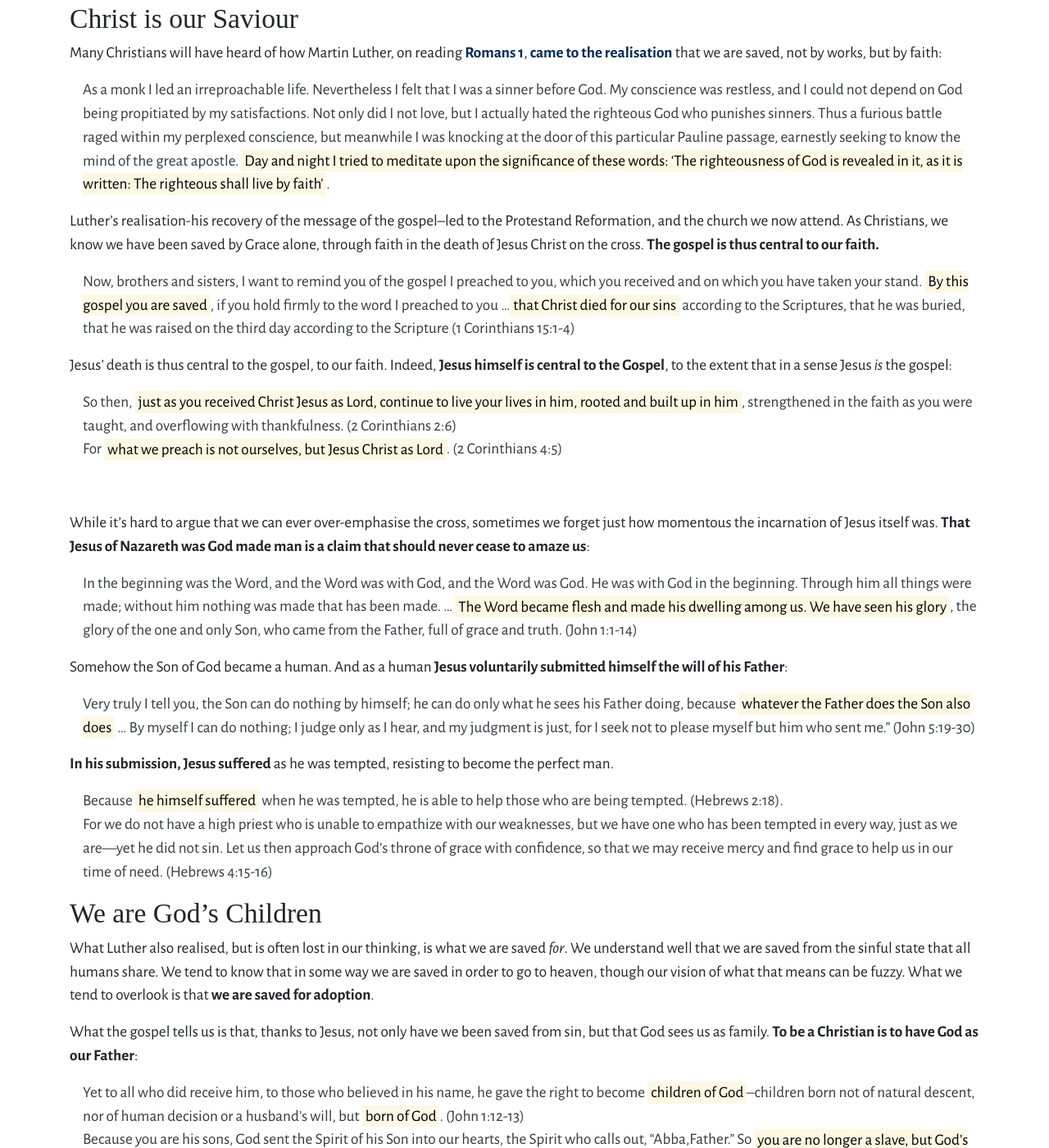
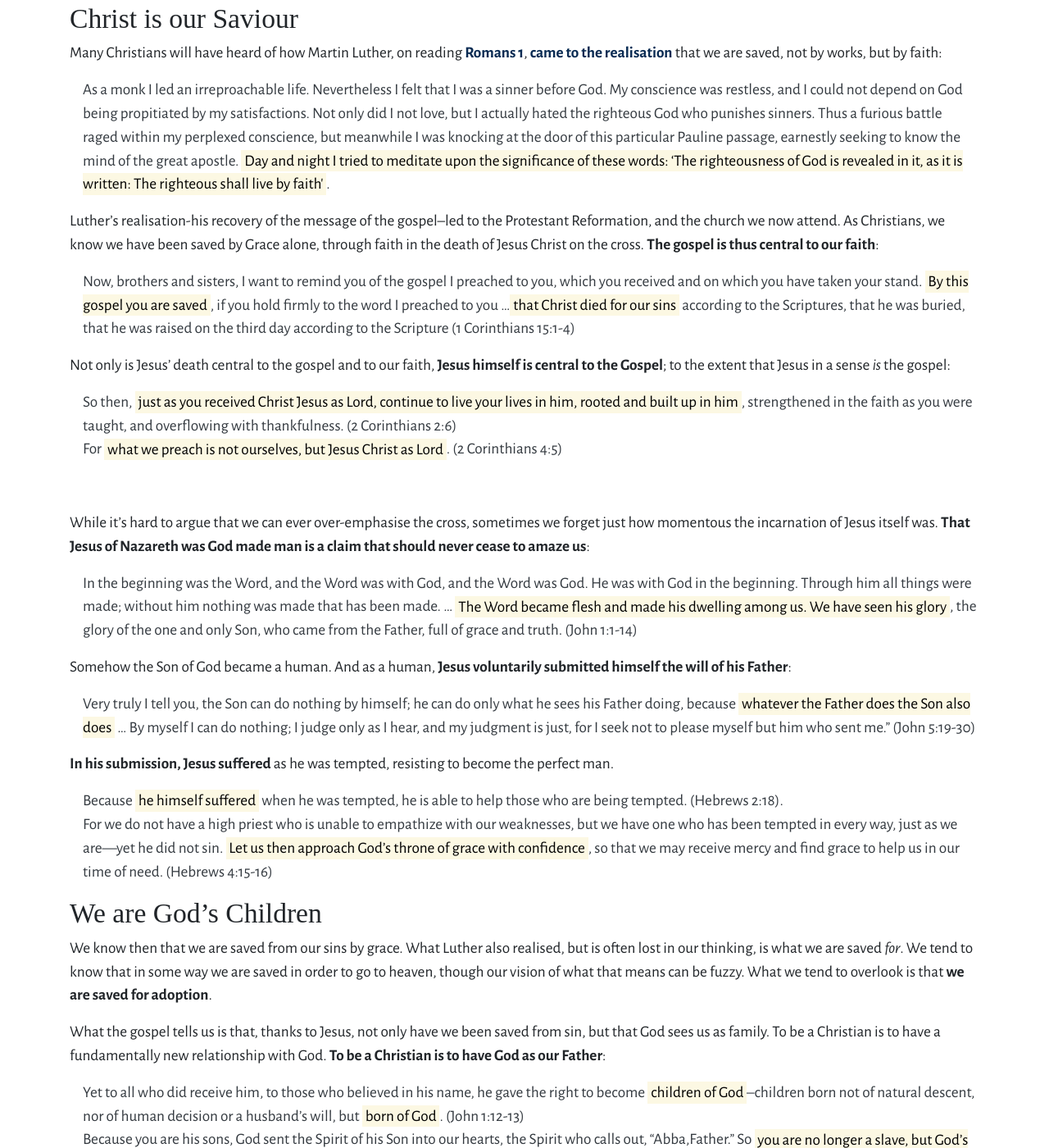
Before and after one commit to trinitysc/jekyll-blog, a Jekyll site: the page built from _articles/devotion.md, in a window 1280 px wide and 1400 px high, scrolled down 666 px. Shown: the whole window at 82% size. Built offline with Jekyll 4.4.1, drawn with Linux system fonts in a browser that asks for light colours; some of the changed text lies outside the part shown.

Commit message:
Revisions to Devotion page

```diff
--- a/_articles/devotion.md
+++ b/_articles/devotion.md
@@ -8,13 +8,13 @@
 What does it mean to have a relationship with God? How do we grow as Christians? Why are Quiet Times so hard to persist with? Why does reading the Bible so often feel dry? What is, or should be, the point of studying the Bible? In a sense, the answer to all these questions lies in the concept of Devotion.
 <!--excerpt end-->
 
-"Devotion" has many interpretations, but in a general sense we think of it as the showing of love and loyalty to someone. Devotion to God therefore displays our  love and loyalty to him. To think correctly about what that looks like, we need to start with understanding what exactly is our relationship to him. At heart, this means beginning all it does for all matters Christian) with the Gospel.
+"Devotion" has many interpretations, but in a general sense we think of it as the showing of love and loyalty to someone. Devotion to God therefore displays our love and loyalty to him. To think correctly about what that looks like, we need to start with understanding what exactly is our relationship to him. Which means beginning, as it does for all matters Christian, with the Gospel.
 
 -----
 
 ## The Heart of the Gospel
 
-We can summarise the message of the New Testament as [_adoption through propitiation_](https://www.thegospelcoalition.org/blogs/justin-taylor/how-would-you-summarize-the-new-testament-in-three-words/). Simply put, **<mark>because the Son of God willingly became man and gave his life for us on the Cross, those who believe in him are no longer enemies of God, but are God's children.</mark>**
+We can summarise the message of the New Testament as [_adoption through propitiation_](https://www.thegospelcoalition.org/blogs/justin-taylor/how-would-you-summarize-the-new-testament-in-three-words/). Simply put, **<mark>because the Son of God willingly became man and gave his life for us on the Cross, those who believe in him are no longer enemies of God, but are God's children</mark>**:
 > This is love: not that we loved God, but that he loved us and sent his Son as an <mark>atoning sacrifice</mark> for our sins ... See what great love the Father has lavished on us, that we should be called <mark>children of God</mark>! And that is what we are! (1 John 4:10, 1 John 3:1)
 
 ### Christ is our Saviour
@@ -22,10 +22,10 @@
 Many Christians will have heard of how Martin Luther, on reading [Romans 1](https://www.biblegateway.com/passage/?search=romans%201%3A16-17&version=NIV), [came to the realisation](https://lutheranreformation.org/theology/luthers-breakthrough-romans/) that we are saved, not by works, but by faith:
 > As a monk I led an irreproachable life. Nevertheless I felt that I was a sinner before God. My conscience was restless, and I could not depend on God being propitiated by my satisfactions. Not only did I not love, but I actually hated the righteous God who punishes sinners. Thus a furious battle raged within my perplexed conscience, but meanwhile I was knocking at the door of this particular Pauline passage, earnestly seeking to know the mind of the great apostle. <mark>Day and night I tried to meditate upon the significance of these words: ‘The righteousness of God is revealed in it, as it is written: The righteous shall live by faith'</mark>.
 
-Luther's realisation-his recovery of the message of the gospel--led to the Protestand Reformation, and the church we now attend. As Christians, we know we have been saved by Grace alone, through faith in the death of Jesus Christ on the cross. **The gospel is thus central to our faith.**
+Luther's realisation-his recovery of the message of the gospel--led to the Protestant Reformation, and the church we now attend. As Christians, we know we have been saved by Grace alone, through faith in the death of Jesus Christ on the cross. **The gospel is thus central to our faith**:
 >  Now, brothers and sisters, I want to remind you of the gospel I preached to you, which you received and on which you have taken your stand. <mark>By this gospel you are saved</mark>, if you hold firmly to the word I preached to you ...<mark>that Christ died for our sins</mark> according to the Scriptures, that he was buried, that he was raised on the third day according to the Scripture (1 Corinthians 15:1-4)
 
-Jesus' death is thus central to the gospel, to our faith. Indeed, **Jesus himself is central to the Gospel**, to the extent that in a sense Jesus _is_ the gospel:
+Not only is Jesus' death central to the gospel and to our faith, **Jesus himself is central to the Gospel**; to the extent that Jesus in a sense _is_ the gospel:
 >  So then, <mark>just as you received Christ Jesus as Lord, continue to live your lives in him, rooted and built up in him</mark>, strengthened in the faith as you were taught, and overflowing with thankfulness. (2 Corinthians 2:6)
 >  For <mark>what we preach is not ourselves, but Jesus Christ as Lord</mark>. (2 Corinthians 4:5)
 
@@ -34,29 +34,29 @@
 While it's hard to argue that we can ever over-emphasise the cross, sometimes we forget just how momentous the incarnation of Jesus itself was. **That Jesus of Nazareth was God made man is a claim that should never cease to amaze us**:
 > In the beginning was the Word, and the Word was with God, and the Word was God. He was with God in the beginning. Through him all things were made; without him nothing was made that has been made. ... <mark>The Word became flesh and made his dwelling among us. We have seen his glory</mark>, the glory of the one and only Son, who came from the Father, full of grace and truth. (John 1:1-14)
 
-Somehow the Son of God became a human. And as a human **Jesus voluntarily submitted himself the will of his Father**:
+Somehow the Son of God became a human. And as a human, **Jesus voluntarily submitted himself the will of his Father**:
 > Very truly I tell you, the Son can do nothing by himself; he can do only what he sees his Father doing, because <mark>whatever the Father does the Son also does</mark> ... By myself I can do nothing; I judge only as I hear, and my judgment is just, for I seek not to please myself but him who sent me." (John 5:19-30)
 
 **In his submission, Jesus suffered** as he was tempted, resisting to become the perfect man.
 > Because <mark>he himself suffered</mark> when he was tempted, he is able to help those who are being tempted. (Hebrews 2:18).
-> For we do not have a high priest who is unable to empathize with our weaknesses, but we have one who has been tempted in every way, just as we are—yet he did not sin. Let us then approach God’s throne of grace with confidence, so that we may receive mercy and find grace to help us in our time of need. (Hebrews 4:15-16)
+> For we do not have a high priest who is unable to empathize with our weaknesses, but we have one who has been tempted in every way, just as we are—yet he did not sin. <mark>Let us then approach God’s throne of grace with confidence</mark>, so that we may receive mercy and find grace to help us in our time of need. (Hebrews 4:15-16)
 
 
 ### We are God's Children
 
-What Luther also realised, but is often lost in our thinking, is what we are saved _for_. We understand well that we are saved from the sinful state that all humans share. We tend to know that in some way we are saved in order to go to heaven, though our vision of what that means can be fuzzy.  What we tend to overlook is that **we are saved for adoption**.
+We know then that we are saved from our sins by grace. What Luther also realised, but is often lost in our thinking, is what we are saved _for_. We tend to know that in some way we are saved in order to go to heaven, though our vision of what that means can be fuzzy.  What we tend to overlook is that **we are saved for adoption**.
 
-What the gospel tells us is that, thanks to Jesus, not only have we been saved from sin, but that God sees us as family. **To be a Christian is to have God as our Father**:
+What the gospel tells us is that, thanks to Jesus, not only have we been saved from sin, but that God sees us as family. To be a Christian is to have a fundamentally new relationship with God. **To be a Christian is to have God as our Father**:
 > Yet to all who did receive him, to those who believed in his name, he gave the right to become <mark>children of God</mark>--children born not of natural descent, nor of human decision or a husband’s will, but <mark>born of God</mark>. (John 1:12-13)
 > Because you are his sons, God sent the Spirit of his Son into our hearts, the Spirit who calls out, "Abba,Father." So <mark>you are no longer a slave, but God’s child</mark>; and since you are his child, God has made you also an heir.  (Galatians 4:6-7)
 
-And **now Jesus sits at the right hand of God, interceding on our behalf**:
+Not only that, but we have Jesus--the Son of God who died for us--as our brother:
+> "Whoever does God’s will is my brother and sister and mother." (Mark 3:35)
+> "Go ... to <mark>my brothers</mark> and tell them, ‘I am ascending to <mark>my Father and your Father</mark>, to my God and your God.’” (John 20:17)
+
+And this **Jesus now sits at the right hand of the Father, speaking on our behalf**:
 > Since, then, you have been raised with Christ, set your hearts on things above, where Christ is, seated at the right hand of God. ... you died, and your life is now hidden with Christ in God. (Col 3:1-3)
 >  Now there have been many ... priests, since death prevented them from continuing in office; but <mark>because Jesus lives forever, he has a permanent priesthood</mark>. Therefore <mark>he is able to save completely those who come to God through him, because he always lives to intercede for them</mark>. (Hebrews 7:23-25)
-
-Not only that, but we have Jesus--the Son of God who died for us, and who intercedes for us--as our brother:
-> "Whoever does God’s will is my brother and sister and mother." (Mark 3:35)
-> "Go ... to <mark>my brothers</mark> and tell them, ‘I am ascending to <mark>my Father and your Father</mark>, to my God and your God.’” (John 20:17)
 
 Moreover, Jesus, praying to the Father, gave the remarkable promise as Christians, **we are loved by the Father in the same way Jesus is loved by the Father**:
 >  “I have given them your word ... Sanctify them by the truth; your word is truth. ... I pray also for those who will believe in me through their message, that all of them may be one, Father, just as you are in me and I am in you. ... <mark>Then the world will know that you sent me **and have loved them even as you have loved me**.</mark>" (John 17:13-23)
@@ -73,7 +73,7 @@
 
 ### We have an Eternal Hope
 
-**As God's children, we are also heirs, of an eternal hope - of being with Jesus and sharing in his glory**:
+And ultimately, **as God's children we are also heirs of an eternal hope: that of being with Jesus and sharing in his glory**:
 
 > Now if we are children, then <mark>we are heirs—-heirs of God and co-heirs with Christ</mark>, if indeed we share in his sufferings in order that we may also share in his glory. (Romans 8:17)
 > For the wages of sin is death, but <mark>the gift of God is eternal life in Christ Jesus</mark> our Lord. (Romans 6:23)
@@ -93,10 +93,10 @@
 
 Instead, **the Holy Spirit's role is to direct us to Jesus, and to his words**. When Jesus departed, he promised his Spirit to his disicples, from whom we have the New Testament:
 > "But the Helper, the Holy Spirit, whom the Father will send in my name, he will teach you all things and bring to your remembrance all that I have said to you." (John 15:26, ESV)
-> “I have much more to say to you, more than you can now bear. but when he, the Spirit of truth, comes, he will guide you into all the truth. <mark>He will not speak on his own; he will speak only what he hears<mark> ... He will glorify me because <mark>it is from me that he will receive what he will make known to you</mark>. All that belongs to the Father is mine. That is why I said the Spirit will receive from me what he will make known to you.” (John 16:12-16)
+> “I have much more to say to you, more than you can now bear. but when he, the Spirit of truth, comes, he will guide you into all the truth. <mark>He will not speak on his own; he will speak only what he hears</mark> ... He will glorify me because <mark>it is from me that he will receive what he will make known to you</mark>. All that belongs to the Father is mine. That is why I said the Spirit will receive from me what he will make known to you.” (John 16:12-16)
 > What we have received is not the spirit of the world, but the Spirit who is from God, so that we may understand what God has freely given us. <mark>This is what we speak, not in words taught us by human wisdom but in words taught by the Spirit</mark>, explaining spiritual realities with Spirit-taught words. The person without the Spirit does not accept the things that come from the Spirit of God ... But we have the mind of Christ. (2 Cor 2:12-16)
 
-So **we listen to God by listening to his words**. The Bible is consistently clear on how we should seek God. **Throughout the Bible, God's people are continually called back to his Word**.
+So **we listen to God by listening to his words, by reading Scripture**. The Bible is consistently clear on how we should seek God. **Throughout the Bible, God's people are continually called back to his Word**.
 
 Abraham is commended for his faith, display when he listened to God and believed his promises:
 > Then the word of the Lord came to him: ... “Look up at the sky and count the stars—if indeed you can count them.” Then he said to him, “So shall your offspring be.” <mark>Abram believed the Lord</mark>, and he credited it to him as righteousness. (Gen 15:5-6)
@@ -106,6 +106,13 @@
 
 King David said:
 > <mark>Blessed is the one ... whose delight is in the law of the Lord, and who meditates on his law day and night</mark>. (Psalm 1:1-2)
+
+And we read the Bible in order to know God:
+> This is what the Lord says: “Let not the wise boast of their wisdom, or the strong boast of their strength .. but <mark>let the one who boasts boast about this: that they have the understanding to know me</mark>." (Jeremiah 9:23-24)
+> For <mark>I desire steadfast love</mark> and not sacrifice, <mark>the knowledge of God</mark> rather than burnt offerings. (Hosea 6:6, ESV)
+
+
+<br/>
 
 In the New Testament, we find that **the focus of the Scripture is Jesus**:
 > And beginning with Moses and all the Prophets, he explained to them what <mark>was said in all the Scriptures concerning himself</mark>. (Luke 24:27)
@@ -123,17 +130,14 @@
 
 ### Knowing God
 
-So **we read the Bible in order to know and love God**, and particulary Jesus; in whom there are "boundless riches" to explore:
-
-> This is what the Lord says: “Let not the wise boast of their wisdom, or the strong boast of their strength .. but <mark>let the one who boasts boast about this: that they have the understanding to know me</mark>." (Jeremiah 9:23-24)
-> For <mark>I desire steadfast love</mark> and not sacrifice, <mark>the knowledge of God</mark> rather than burnt offerings. (Hosea 6:6, ESV)
+When we come to the Bible in order to know and love Jesus, we will find there are "boundless riches" to explore:
 > This grace was given me: <mark>to preach</mark> to the Gentiles <mark>the boundless riches of Christ</mark>. (Eph 3:8)
 
 Thus, Charles Spurgeon could say:
 > There is something exceedingly improving to the mind in a contemplation of <mark>the Divinity</mark>. It <mark>is a subject so vast, that all our thoughts are lost in its immensity</mark>; so deep, that our pride is drowned in its infinity …
 > Would you lose your sorrow? Would you drown your cares? Then go, plunge yourself in the Godhead’s deepest sea; be lost in his immensity; and you shall come forth as from a couch of rest, refreshed and invigorated. I know nothing which can so comfort the soul; so calm the swelling billows of sorrow and grief; so speak peace to the winds of trial, as a devout musing upon the subject of the Godhead. (Sermon at New Park St Chapel, Southward, 7 Jan 1855)
 
-To approach this, we must learn to read the Bible in a way that lets it change us; we must learn to slow down and "meditate" on the Bible. **We want our study of the Bible to lead**:
+To grow in knowledge and love of God, we clearly must read the Bible in a way that lets it change us; we need to slow down and "meditate" on the Bible. **We want our study of the Bible to lead**:
  - **To prayer, and faith**. "<mark>I meditate</mark> on all your works and consider what your hands have done. ... <mark>Answer me quickly, Lord</mark> ... Show me the way I should go, for to you <mark>I entrust</mark> my life." (Psalms 143:5-8)
  - **To the heart**. "But what does it say? '<mark>The word is near you; it is in your mouth and in your heart</mark>,' that is, the message concerning faith that we proclaim: If you declare with your mouth, 'Jesus is Lord,' and believe in your heart that God raised him from the dead, you will be saved. For it is with your heart that you believe and are justified, and it is with your mouth that you profess your faith and are saved" (Romans 10:8-9)
  - **To obedience**. "Keep this Book of the Law always on your lips; <mark>meditate on it day and night, so that you may be careful to do everything written in it</mark>." (Joshua 1:8) "Do not merely listen to the word, and so deceive yourselves. Do what it says." (James 1:22)
@@ -159,7 +163,7 @@
 > Lord, may these truths grip and thrill us so that we might be full of thanks and joy, being eager to live for you all our days. In Jesus' name, Amen
 {: .alert-info .rounded .p-3 .m-3}
 
-We then take our our time in the passage. Our aim is to be able to pray meaningfully from the passage. At its simplest, prayer involves expressing adoration and [gratitude](https://www.desiringgod.org/articles/start-asking-god-for-more), asking for forgiveness, and asking for God's blessing. Our reading therefore involves looking for things that make us love Jesus more; that convict us of our sin; or make us seek something new in God. So:
+Having prayed for the Spirit's work, we then take our our time in the passage. Our aim is to be able to pray meaningfully _from_ the passage; to respond to what God has said to us. At its simplest, prayer involves expressing adoration and [gratitude](https://www.desiringgod.org/articles/start-asking-god-for-more), asking for forgiveness, and asking for God's blessing. Our reading therefore involves looking for things that make us love Jesus more; that convict us of our sin; or make us seek something new in God. So:
 
 <div class="alert-info rounded p-3 m-3">
 <p><b>Slow down. Ask probing questions.</b></p>
```
Also changed, not shown: other parts of _articles/devotion.md (+3 -3 lines).
